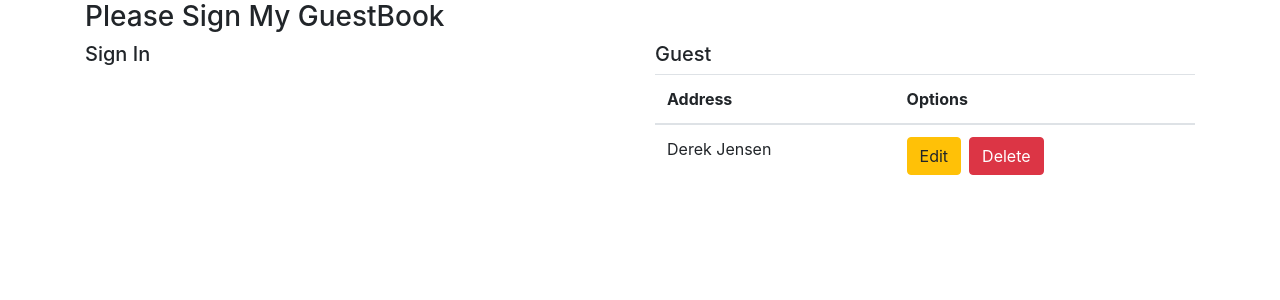
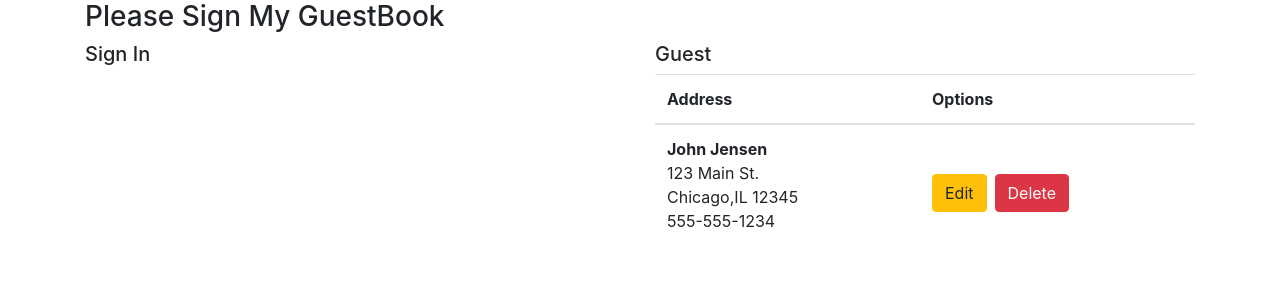
Before and after one commit to bipon68/react-hooks, a React (Create React App) app: page / in a window 1280 px wide. Shown: the top 300 px of the page. Built offline with nearby package versions, Linux system fonts and the light colour scheme.

Commit message:
guest com and pass value as props

```diff
--- a/src/App.js
+++ b/src/App.js
@@ -7,7 +7,7 @@ export const App = () => {
 const guestData = [
   {
     id: 1,
-      name: 'Derek Jensen',
+      name: 'John Jensen',
       street: '123 Main St.',
       city: 'Chicago',
       state: 'IL',
--- /dev/null
+++ b/src/components/Guest/Guest.js
@@ -0,0 +1,14 @@
+import React from 'react'
+
+export const Guest = (props) => {
+    return (
+        <div>
+            <address>
+                <strong>{props.guest.name}</strong><br/>
+                {props.guest.street}<br/>
+                {props.guest.city},{props.guest.state} {props.guest.zip}<br/>
+                {props.guest.phone}
+            </address>
+        </div>
+    )
+}
--- a/src/components/GuestList/GuestList.js
+++ b/src/components/GuestList/GuestList.js
@@ -1,4 +1,5 @@
 import React from 'react';
+import { Guest } from '../Guest/Guest';
 
 export const GuestList = (props)=> {
     return (
@@ -15,10 +16,12 @@ export const GuestList = (props)=> {
                         props.guests.length > 0 ? (
                             props.guests.map(guest => (
                                 <tr key={guest.id}>
-                                    <td>{guest.name}</td>
                                     <td>
-                                    <button type="button" className="btn btn-warning mr-2">Edit</button>
-                                    <button type="button" className="btn btn-danger">Delete</button>
+                                        <Guest guest={guest}/>
+                                    </td>
+                                    <td className="align-middle">
+                                        <button type="button" className="btn btn-warning mr-2">Edit</button>
+                                        <button type="button" className="btn btn-danger">Delete</button>
                                     </td>
                                 </tr>
                             ))
```
